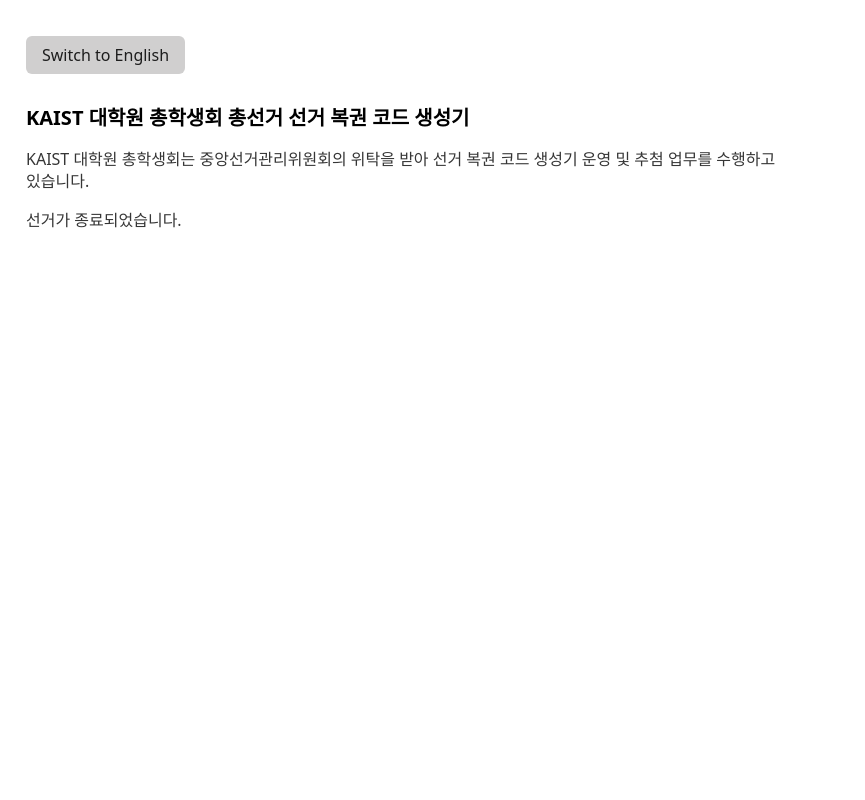
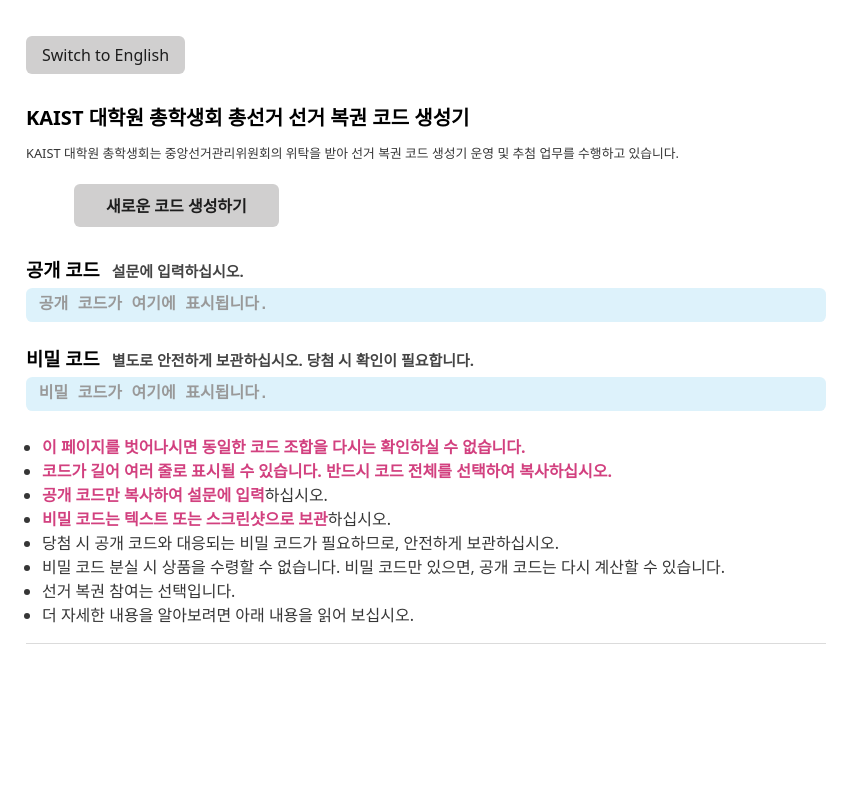
Before and after one commit to kaistgsa/election, a plain HTML site: page docs/code-generator.html in a window 1280 px wide. Shown: the top 800 px of the page, without its empty margins (0-865 px from the left). Drawn offline with Linux system fonts and the light colour scheme.

Commit message:
사용자 인터페이스 개선, 설명 개정

```diff
--- a/docs/code-generator.html
+++ b/docs/code-generator.html
@@ -72,6 +72,7 @@
 
         document.querySelector('.code-private').innerHTML = privateText;
         document.querySelector('.code-public').innerHTML = publicText;
+        document.querySelectorAll('.code-viewer').forEach(viewer => viewer.className = 'code-viewer');
         alert(!english ?
           '지금 바로 전체 코드를 텍스트나 스크린샷으로 저장해 두십시오.\n코드를 확실하게 보관한 다음, 공개 코드만 설문에 입력하십시오.' :
           'Save the entire code as text or screenshot right now. Make sure the code pair is well kept, and then enter your public code into the form.');
@@ -112,8 +113,12 @@
     .code-viewer {
       line-height: 1.4;
       border-radius: 0.4rem;
-      background-color: #ddd;
+      background-color: #ddf2fb;
       padding: 0.3em 0.8rem;
+    }
+
+    .empty {
+      color: #999;
     }
 
     .code-private,
@@ -190,6 +195,19 @@
     .body-en .ko {
       display: none;
     }
+
+    .small {
+      font-size: 0.8em;
+    }
+
+    .code-inst {
+      font-size: 0.8em;
+      color: #444;
+    }
+
+    .margin-left {
+      margin-left: 0.8em;
+    }
   </style>
 </head>
 
@@ -200,13 +218,12 @@
   </button>
   <h1 class="ko">KAIST 대학원 총학생회 총선거 선거 복권 코드 생성기</h1>
   <h1 class="en">GSA Election Lottery Code Generator</h1>
-  <p class="ko">KAIST 대학원 총학생회는 중앙선거관리위원회의 위탁을 받아 선거 복권 코드 생성기 운영 및 추첨 업무를 수행하고 있습니다.</p>
-  <p class="en">
+  <p class="ko small">KAIST 대학원 총학생회는 중앙선거관리위원회의 위탁을 받아 선거 복권 코드 생성기 운영 및 추첨 업무를 수행하고 있습니다.</p>
+  <p class="en small">
     The KAIST GSA operate the Election Lottery Code Generator at the request of the GSA Election Commission.
   </p>
-  <p class="ko">선거가 종료되었습니다.</p>
-  <p class="en">The election is over.</p>
-  <!--
+  <!-- <p class="ko">선거가 종료되었습니다.</p> -->
+  <!-- <p class="en">The election is over.</p> -->
   <button class="generate-button ko"
     onclick="typeof generate !== 'undefined' ? generate() : alert('코드 계산에 필요한 기능을 사용할 수 없습니다. 다른 웹 브라우저나 다른 기기로 시도해 보십시오.')">
     새로운 코드 생성하기
@@ -215,30 +232,31 @@
     onclick="typeof generate !== 'undefined' ? generate() : alert('Some functions required for code calculation are not available. Try with a different web browser or another device.')">
     Generate a new individual code pair
   </button>
-  <h3 class="ko">공개 코드(설문 입력용)</h3>
-  <h3 class="en">Public Code<br />Enter it into the form.</h3>
-  <div class="code-viewer">
+  <h3 class="ko">공개 코드<span class="code-inst margin-left">설문에 입력하십시오.</span></h3>
+  <h3 class="en">Public Code<br /><span class="code-inst">Enter it into the form.</span></h3>
+  <div class="code-viewer empty">
     <span class="code-public">
-      <span class="ko">여기에 생성된 공개 코드가 표시됩니다.</span>
+      <span class="ko">공개 코드가 여기에 표시됩니다.</span>
       <span class="en">Your public code will be displayed here.</span>
     </span>
   </div>
-  <h3 class="ko">비밀 코드(입력 금지, 보관, 검증용)</h3>
-  <h3 class="en">Private Code<br />Don't enter it into the form; keep it.</h3>
-  <div class="code-viewer">
+  <h3 class="ko">비밀 코드<span class="code-inst margin-left">별도로 안전하게 보관하십시오. 당첨 시 확인이 필요합니다.</span></h3>
+  <h3 class="en">Private Code<br /><span class="code-inst">Don't enter it into the form; keep it.</span></h3>
+  <div class="code-viewer empty">
     <span class="code-private">
-      <span class="ko">여기에 생성된 비밀 코드가 표시됩니다.</span>
+      <span class="ko">비밀 코드가 여기에 표시됩니다.</span>
       <span class="en">Your private code will be displayed here.</span>
     </span>
   </div>
   <div class="code-description ko">
     <ul>
-      <li><span class="strong">페이지를 벗어나면 다시는 똑같은 조합을 확인할 수 없습니다.</span></li>
-      <li><span class="strong">코드가 길어 여러 줄로 분리 표시될 수 있습니다. 코드 전체를 정확하게 선택하십시오.</span></li>
+      <li><span class="strong">이 페이지를 벗어나시면 동일한 코드 조합을 다시는 확인하실 수 없습니다.</span></li>
+      <li><span class="strong">코드가 길어 여러 줄로 표시될 수 있습니다. 반드시 코드 전체를 선택하여 복사하십시오.</span></li>
       <li><span class="strong">공개 코드만 복사하여 설문에 입력</span>하십시오.</li>
       <li><span class="strong">비밀 코드는 텍스트 또는 스크린샷으로 보관</span>하십시오.</li>
-      <li>여러 번 생성해도 괜찮지만, 실제로 투표에 사용한 비밀 코드는 반드시 보관하십시오.</li>
-      <li>선거 복권 참여는 선택입니다. 비밀 코드 분실 시 상품을 수령할 수 없습니다. 비밀 코드만 보관해 두면, 공개 코드는 다시 계산할 수 있습니다.</li>
+      <li>당첨 시 공개 코드와 대응되는 비밀 코드가 필요하므로, 안전하게 보관하십시오.</li>
+      <li>비밀 코드 분실 시 상품을 수령할 수 없습니다. 비밀 코드만 있으면, 공개 코드는 다시 계산할 수 있습니다.</li>
+      <li>선거 복권 참여는 선택입니다.</li>
       <li>더 자세한 내용을 알아보려면 아래 내용을 읽어 보십시오.</li>
     </ul>
   </div>
```
